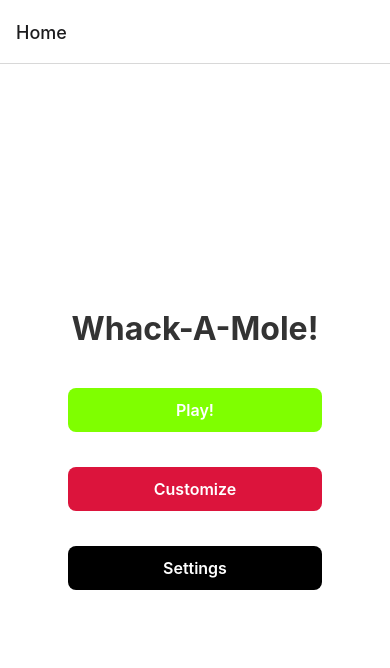
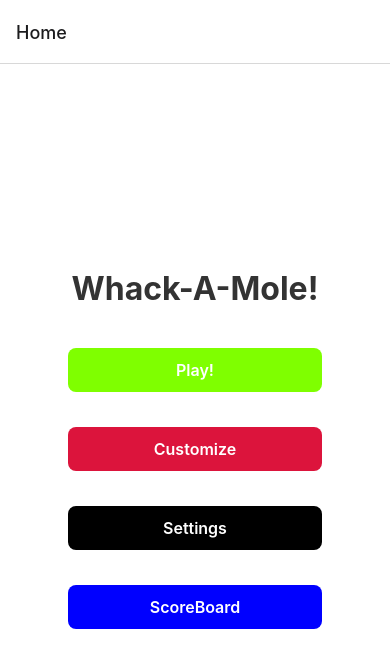
Before and after one commit to RichardVergara09/Mobile_App_Project, a React Native app: screen /Home in a window 390 px wide. Shown: the top 668 px of the page. Built offline with nearby package versions, Linux system fonts and the light colour scheme.

Commit message:
updated homepage

```diff
--- a/App.js
+++ b/App.js
@@ -20,10 +20,10 @@ const App = () => {
       <NavigationContainer>
         <Stack.Navigator>
           <Stack.Screen name="Home" component={Home} />
+          <Stack.Screen name="Scoreboard" component={ScoreBoard} />
           <Stack.Screen name="Play" component={Game} />
           <Stack.Screen name="Customize" component={Customize} />
           <Stack.Screen name="Settings" component={Settings} />
-          <Stack.Screen name="Scoreboard" component={ScoreBoard} />
         </Stack.Navigator>
       </NavigationContainer>
     </ImageProvider>
--- a/app/screens/home.js
+++ b/app/screens/home.js
@@ -27,6 +27,13 @@ const Home = ({ navigation }) => {
                         activeOpacity={0.7}
                     >
                         <Text style={styles.buttonText}>Settings</Text>
+                    </TouchableOpacity>
+                    <TouchableOpacity
+                        style={[styles.button, { backgroundColor: "blue" }]}
+                        onPress={() => navigation.navigate("Scoreboard")}
+                        activeOpacity={0.7}
+                    >
+                        <Text style={styles.buttonText}>ScoreBoard</Text>
                     </TouchableOpacity>
                 </View>
             </View>
```
Also changed, not shown: app/screens/scoreboard.js (indentation only).
